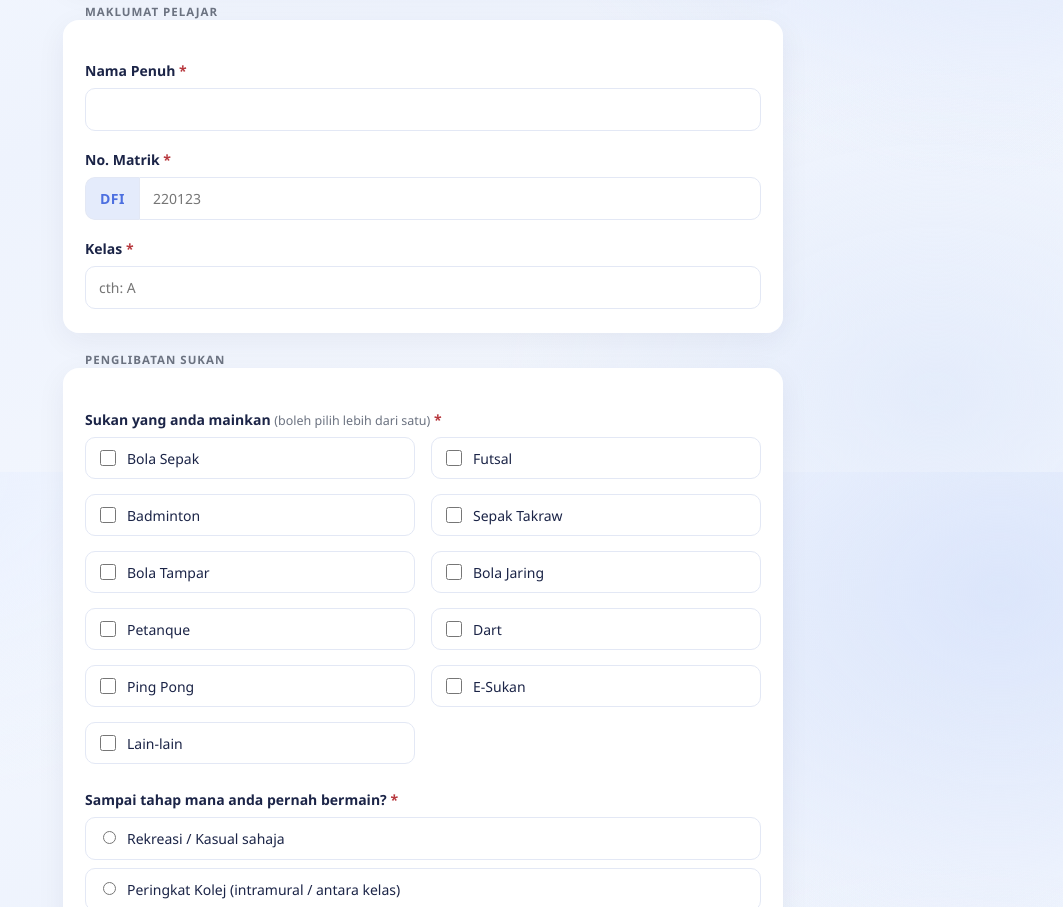
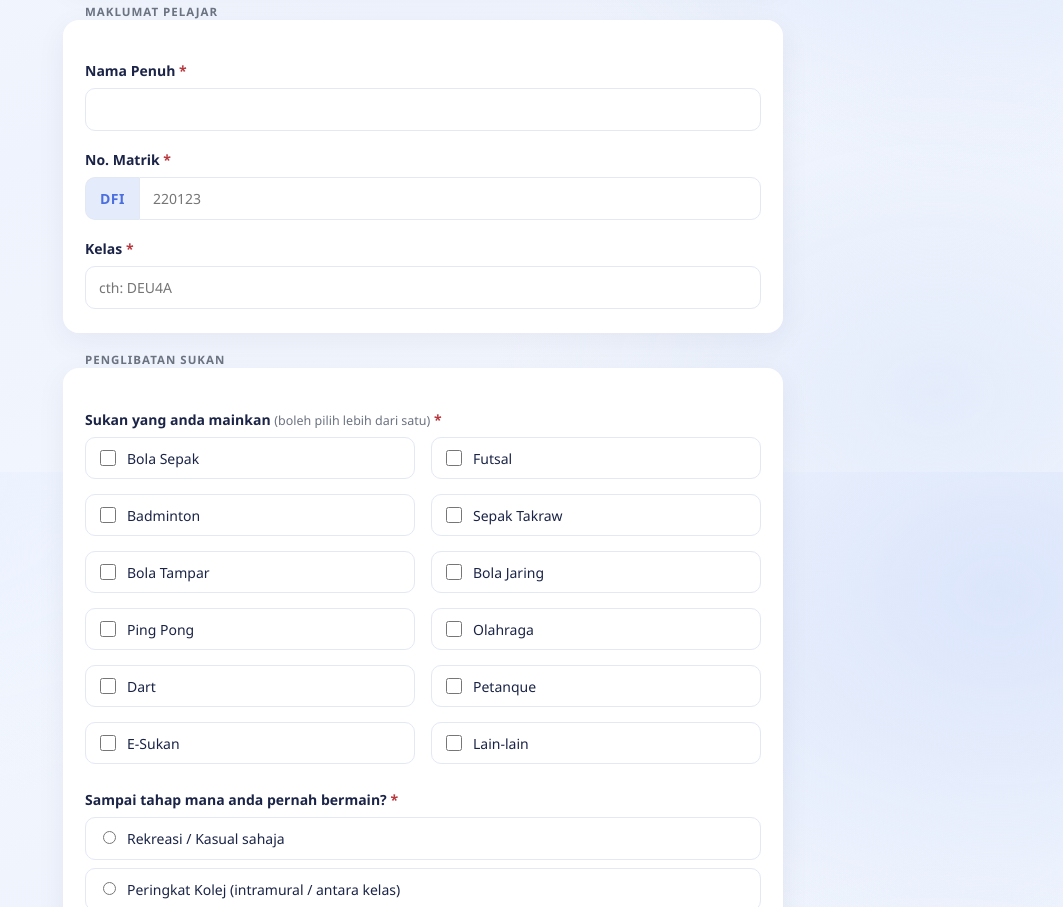
Before and after one commit to AmcaQt/Survey-Sukan, a plain HTML site: page index.html in a window 1280 px wide. Shown: the part 328-1235 px from the top of the page, without its empty margins (217-1280 px from the left). Drawn offline with Linux system fonts and the light colour scheme.

Commit message:
Update index.html

```diff
--- a/index.html
+++ b/index.html
@@ -318,8 +318,8 @@
     Borang ini bertujuan mengumpul maklumat penglibatan sukan pelajar baharu bagi keperluan Majlis Perwakilan Pelajar (MPP) dan pihak pengurusan kolej. Sila lengkapkan dengan tepat. Semua maklumat yang ditandakan (<span style="color:var(--red)">*</span>) adalah wajib.
   </div>
 
-  <!-- <form id="sukanForm" action="https://script.google.com/macros/s/YOUR_DEPLOYMENT_ID/exec" method="POST"> -->
-  <form id="sukanForm" action="https://script.google.com/macros/s/AKfycbzwgQV5iQAoiVMn7t4DBuK3Tr_rvmdB69VSb4rdE6Pl6TTEB5jYsXLyRyAFv2SL9XQ/exec" method="POST">
+  <form id="sukanForm" action="https://script.google.com/macros/s/AKfycbztjuyBnxi5x4CG1VoA6-5Q7OPPyenTFb3E2DvSLf_tBJFC8H91qK5duvcVHEWs9531
+/exec" method="POST">
 
     <fieldset>
       <legend>Maklumat Pelajar</legend>
@@ -340,7 +340,7 @@
 
       <div class="field">
         <label class="required" for="kelas">Kelas</label>
-        <input type="text" id="kelas" name="Kelas" placeholder="cth: A" required>
+        <input type="text" id="kelas" name="Kelas" placeholder="cth: DEU4A" required>
       </div>
     </fieldset>
 
@@ -357,9 +357,10 @@
             <label class="checkbox-item"><input type="checkbox" name="Sukan" value="Sepak Takraw"> Sepak Takraw</label>
             <label class="checkbox-item"><input type="checkbox" name="Sukan" value="Bola Tampar"> Bola Tampar</label>
             <label class="checkbox-item"><input type="checkbox" name="Sukan" value="Bola Jaring"> Bola Jaring</label>
+            <label class="checkbox-item"><input type="checkbox" name="Sukan" value="Ping Pong"> Ping Pong</label>
+            <label class="checkbox-item"><input type="checkbox" name="Sukan" value="Olahraga"> Olahraga</label>
+            <label class="checkbox-item"><input type="checkbox" name="Sukan" value="Dart"> Dart</label>
             <label class="checkbox-item"><input type="checkbox" name="Sukan" value="Petanque"> Petanque</label>
-            <label class="checkbox-item"><input type="checkbox" name="Sukan" value="Dart"> Dart</label>
-            <label class="checkbox-item"><input type="checkbox" name="Sukan" value="Ping Pong"> Ping Pong</label>
             <label class="checkbox-item"><input type="checkbox" name="Sukan" value="E-Sukan"> E-Sukan</label>
             <label class="checkbox-item"><input type="checkbox" name="Sukan" value="Lain-lain" onchange="toggleOtherSport(this)"> Lain-lain</label>
           </div>
```
